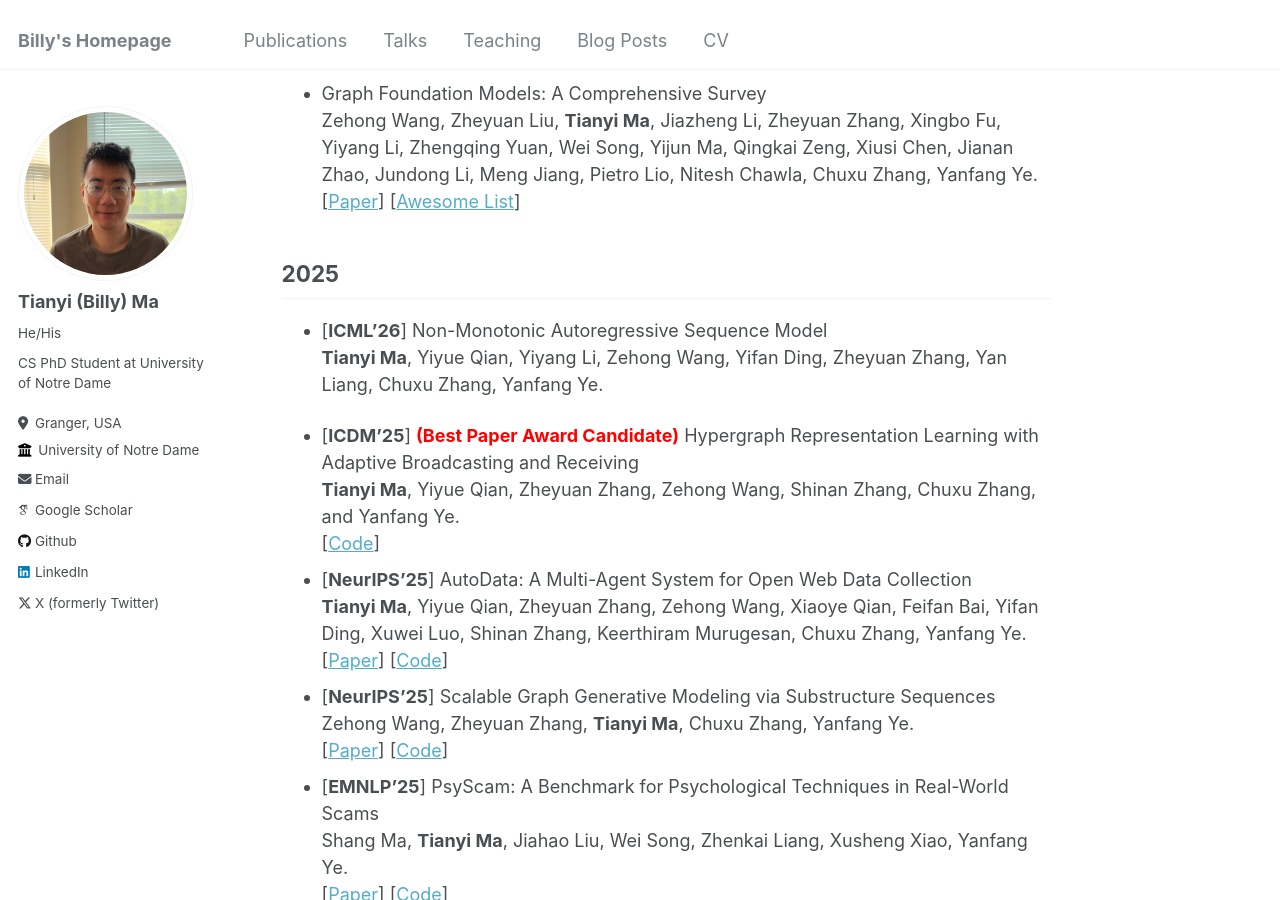
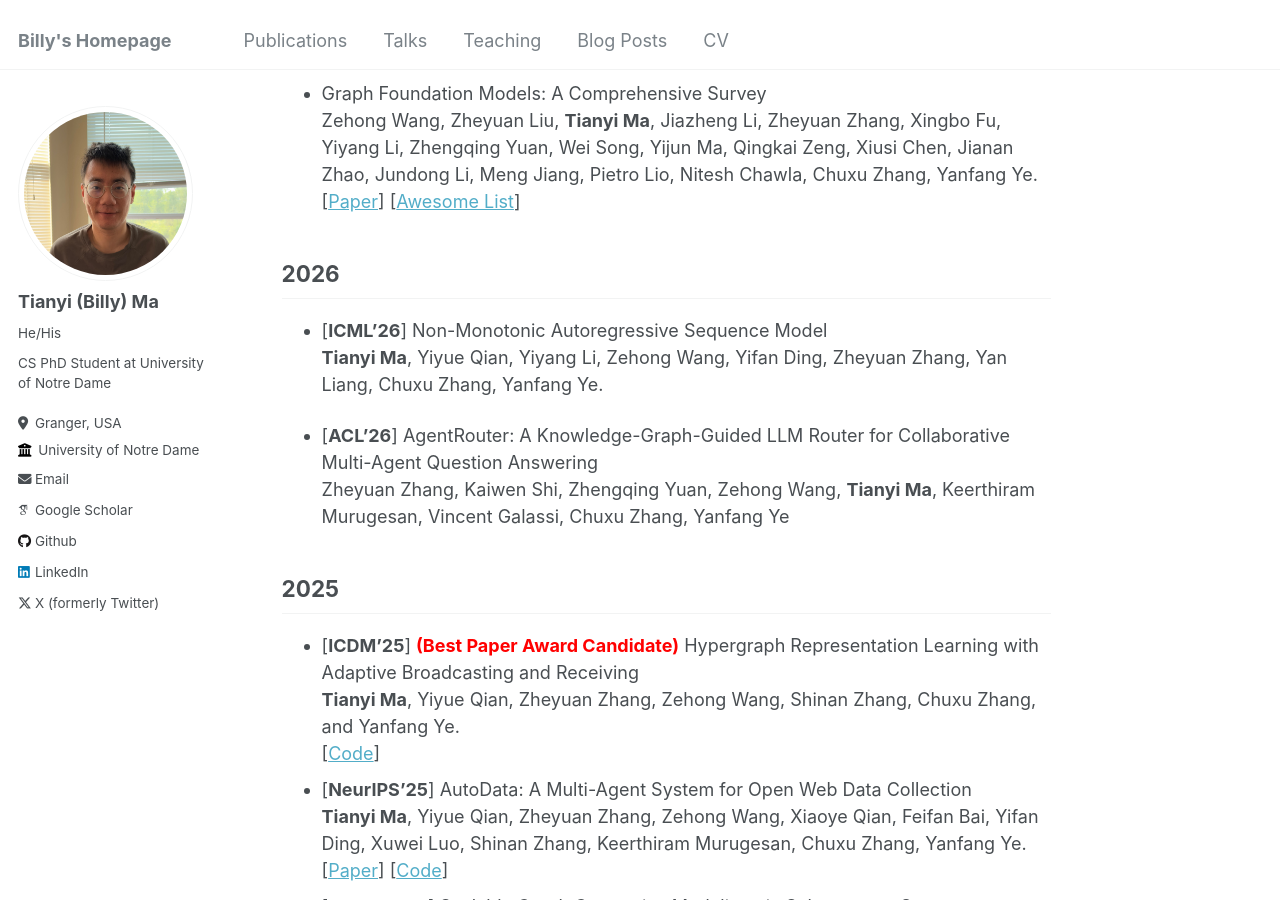
Before and after one commit to Tianyi-Billy-Ma/Tianyi-Billy-Ma.github.io, a Jekyll site: the page built from _pages/about.md, in a window 1280 px wide and 900 px high, scrolled down 1575 px. Built offline with Jekyll 4.4.1, drawn with Linux system fonts in a browser that asks for light colours; some web fonts are replaced.

Commit message:
Update selected publications on the about page for 2026 and highlight new research contributions

```diff
--- a/_pages/about.md
+++ b/_pages/about.md
@@ -50,10 +50,15 @@ My research fields fail in graph/hypergraph Learning and its application with La
   Zehong Wang, Zheyuan Liu, **Tianyi Ma**, Jiazheng Li, Zheyuan Zhang, Xingbo Fu, Yiyang Li, Zhengqing Yuan, Wei Song, Yijun Ma, Qingkai Zeng, Xiusi Chen, Jianan Zhao, Jundong Li, Meng Jiang, Pietro Lio, Nitesh Chawla, Chuxu Zhang, Yanfang Ye.\
   [[Paper](https://arxiv.org/abs/2505.15116)] [[Awesome List](https://github.com/Zehong-Wang/Awesome-Foundation-Models-on-Graphs)]
 
-## 2025
+## 2026
 
 - [**ICML'26**] Non-Monotonic Autoregressive Sequence Model\
   **Tianyi Ma**, Yiyue Qian, Yiyang Li, Zehong Wang, Yifan Ding, Zheyuan Zhang, Yan Liang, Chuxu Zhang, Yanfang Ye.
+
+- [**ACL'26**] AgentRouter: A Knowledge-Graph-Guided LLM Router for Collaborative Multi-Agent Question Answering\
+  Zheyuan Zhang, Kaiwen Shi, Zhengqing Yuan, Zehong Wang, **Tianyi Ma**, Keerthiram Murugesan, Vincent Galassi, Chuxu Zhang, Yanfang Ye
+
+## 2025
 
 - [**ICDM'25**] **<font color='red'>(Best Paper Award Candidate)</font>** Hypergraph Representation Learning with Adaptive Broadcasting and Receiving\
   **Tianyi Ma**, Yiyue Qian, Zheyuan Zhang, Zehong Wang, Shinan Zhang, Chuxu Zhang, and Yanfang Ye.\
```
